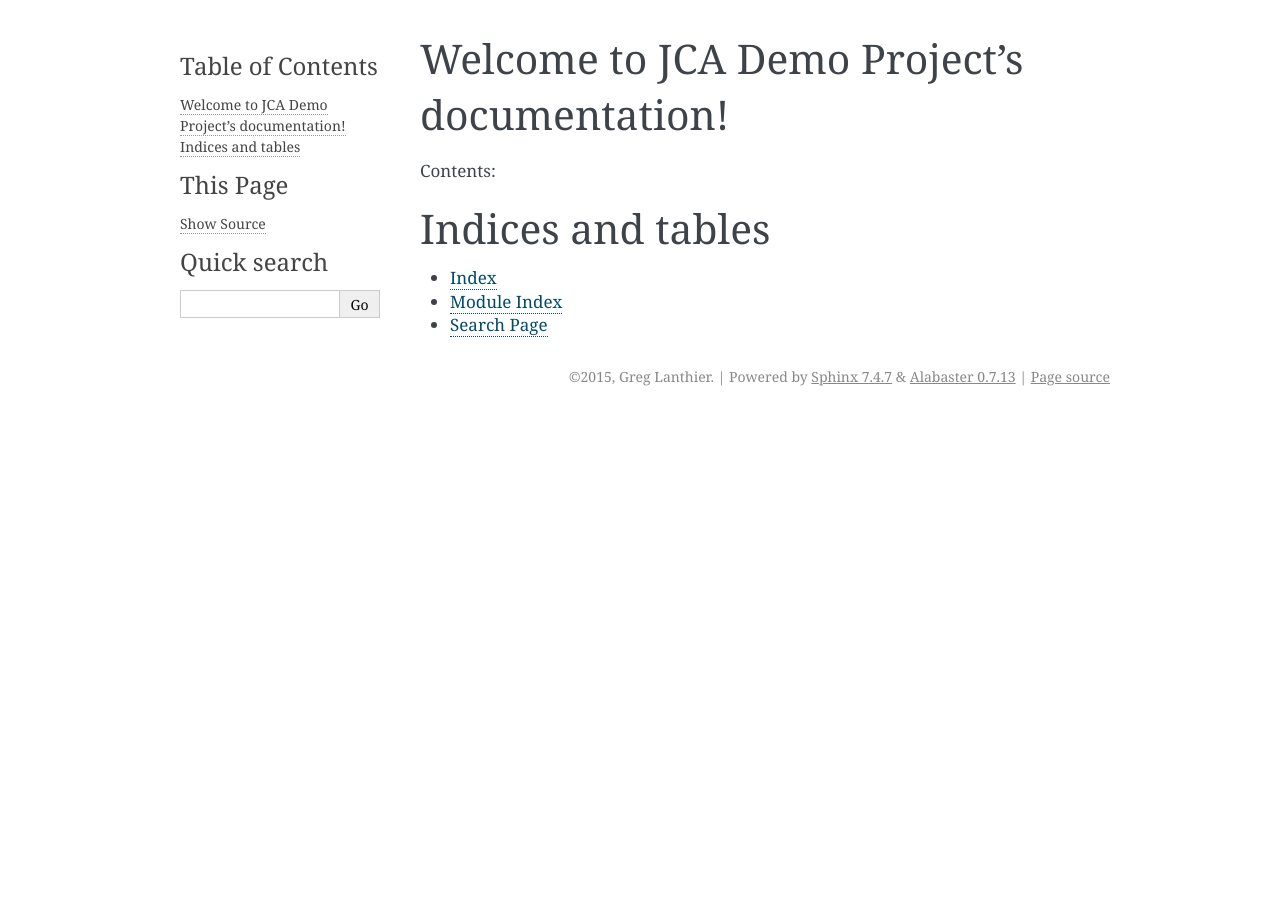
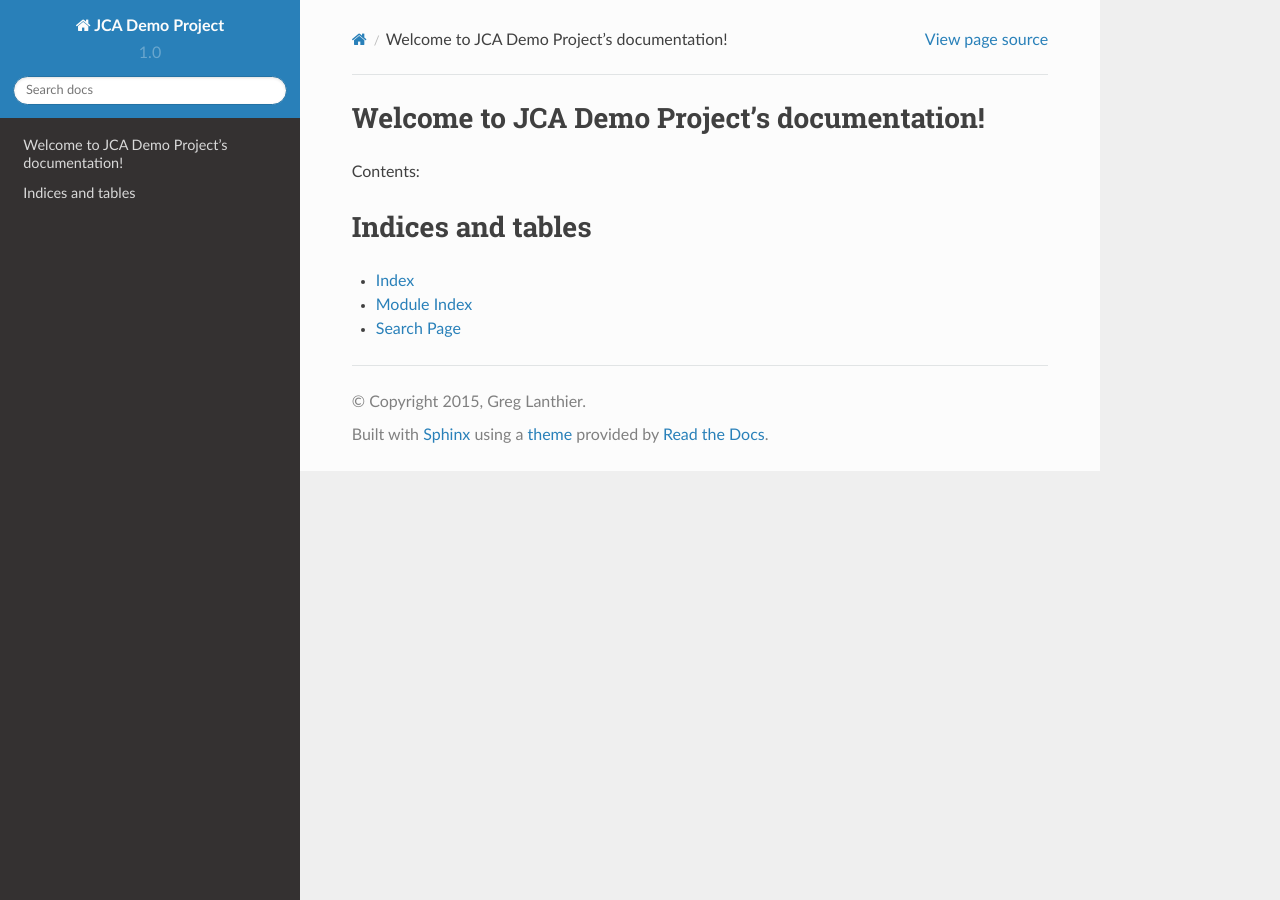
Before and after one commit to greglanthier/jca1.6-demo, a Sphinx documentation site: the page built from docs/index.rst, in a window 1280 px wide. Built offline with Sphinx 7.4.7 and the Read the Docs theme 2.0.0, drawn with Linux system fonts in a browser that asks for light colours.

Commit message:
Use the readthedocs.org theme locally.

```diff
--- a/docs/conf.py
+++ b/docs/conf.py
@@ -15,6 +15,8 @@
 import sys
 import os
 import shlex
+
+on_rtd = os.environ.get('READTHEDOCS', None) == 'True'
 
 # If extensions (or modules to document with autodoc) are in another directory,
 # add these directories to sys.path here. If the directory is relative to the
@@ -202,6 +204,12 @@
 # Output file base name for HTML help builder.
 htmlhelp_basename = 'JCADemoProjectdoc'
 
+
+if not on_rtd:  # only import and set the theme if we're building docs locally
+	import sphinx_rtd_theme
+	html_theme = 'sphinx_rtd_theme'
+	html_theme_path = [sphinx_rtd_theme.get_html_theme_path()]
+
 # -- Options for LaTeX output ---------------------------------------------
 
 latex_elements = {
```
Also changed, not shown: 1 other file.
